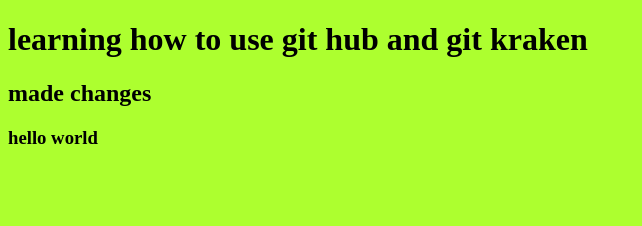
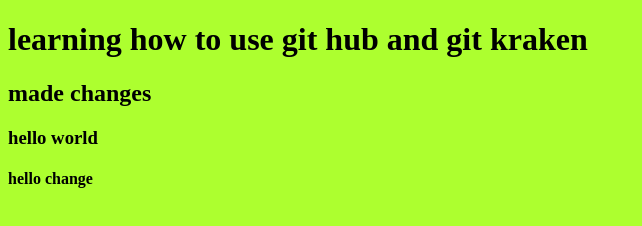
Before and after one commit to VegaXman/smile-cry, a plain HTML site: page index.html in a window 1280 px wide. Shown: the whole page, without its empty margins (0-642 px from the left). Drawn offline with Linux system fonts and the light colour scheme.

Commit message:
h4 = hello change

```diff
--- a/index.html
+++ b/index.html
@@ -11,5 +11,6 @@
     <h1>learning how to use git hub and git kraken</h1>
     <h2>made changes</h2>
     <h3>hello world</h3>
+    <h4>hello change</h4>
 </body>
 </html>
```
